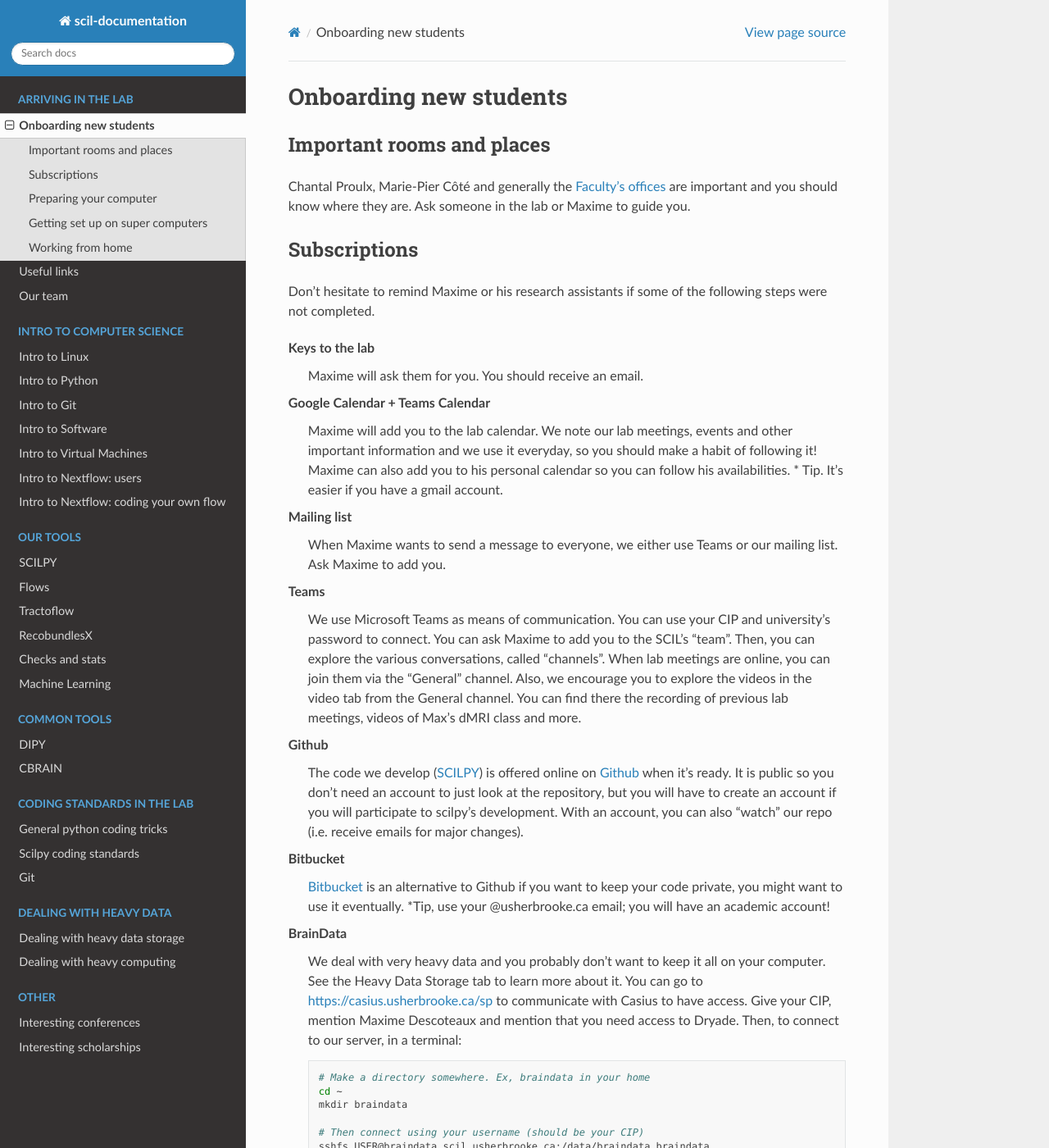
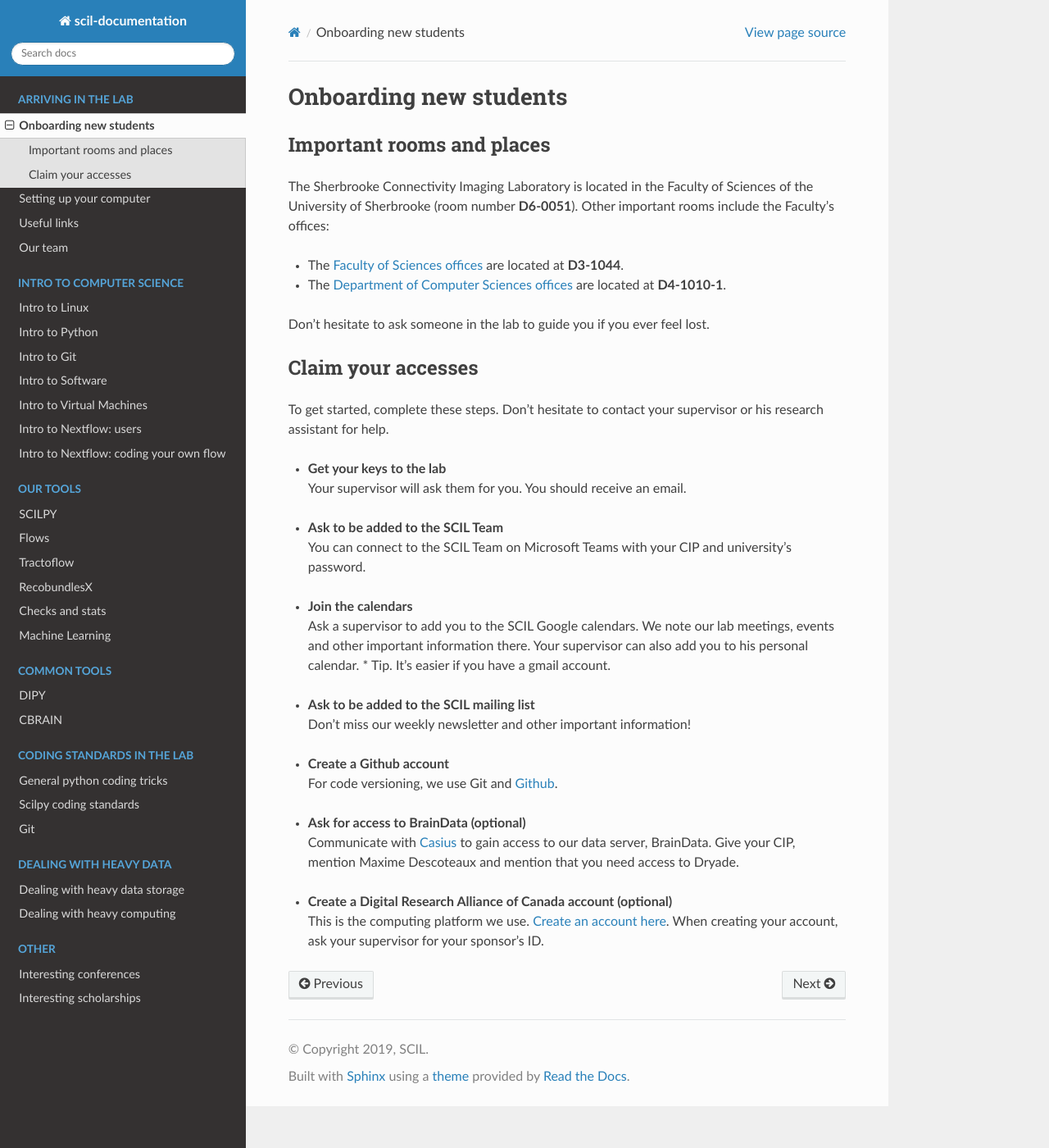
Before and after one commit to scilus/scil-documentation, a Sphinx documentation site: the page built from source/arriving/welcome.rst, in a window 1280 px wide and 1400 px high. Shown: the whole window at 82% size. Built offline with Sphinx 7.4.7 and the Read the Docs theme 2.0.0, drawn with Linux system fonts in a browser that asks for light colours; some of the changed text lies outside the part shown.

Commit message:
Refactor onboarding and split in subpages

```diff
--- a/source/arriving/welcome.rst
+++ b/source/arriving/welcome.rst
@@ -5,86 +5,35 @@ Onboarding new students
 
 Important rooms and places
 """"""""""""""""""""""""""
-Chantal Proulx, Marie-Pier Côté and generally the `Faculty’s offices <https://www.usherbrooke.ca/informatique/nous-joindre/personnel>`_ are important and you should know where they are. Ask someone in the lab or Maxime to guide you.
+The Sherbrooke Connectivity Imaging Laboratory is located in the Faculty of Sciences of the University of Sherbrooke (room number **D6-0051**). Other important rooms include the Faculty’s offices:
 
-Subscriptions
-"""""""""""""
+* The `Faculty of Sciences offices <https://www.usherbrooke.ca/sciences/nous-joindre>`_ are located at **D3-1044**.
+* The `Department of Computer Sciences offices <https://www.usherbrooke.ca/informatique/nous-joindre>`_ are located at **D4-1010-1**.
 
-Don't hesitate to remind Maxime or his research assistants if some of the following steps were not completed.
+Don't hesitate to ask someone in the lab to guide you if you ever feel lost.
 
-Keys to the lab
-    Maxime will ask them for you. You should receive an email.
+Claim your accesses
+"""""""""""""""""""
 
-Google Calendar + Teams Calendar
-    Maxime will add you to the lab calendar. We note our lab meetings, events and other important information and we use it everyday, so you should make a habit of following it! Maxime can also add you to his personal calendar so you can follow his availabilities.  * Tip. It's easier if you have a gmail account.
+To get started, complete these steps. Don't hesitate to contact your supervisor or his research assistant for help.
 
-Mailing list
-    When Maxime wants to send a message to everyone, we either use Teams or our mailing list. Ask Maxime to add you.
+* | **Get your keys to the lab**
+  | Your supervisor will ask them for you. You should receive an email.
 
-Teams
-    We use Microsoft Teams as means of communication. You can use your CIP and university's password to connect. You can ask Maxime to add you to the SCIL's "team". Then, you can explore the various conversations, called "channels". When lab meetings are online, you can join them via the "General" channel. Also, we encourage you to explore the videos in the video tab from the General channel. You can find there the recording of previous lab meetings, videos of Max's dMRI class and more.
+* | **Ask to be added to the SCIL Team**
+  | You can connect to the SCIL Team on Microsoft Teams with your CIP and university's password.
 
-Github
-    The code we develop (:ref:`ref_scilpy`) is offered online on `Github <https://github.com/>`_ when it's ready. It is public so you don't need an account to just look at the repository, but you will have to create an account if you will participate to scilpy's development. With an account, you can also "watch" our repo (i.e. receive emails for major changes).
+* | **Join the calendars**
+  | Ask a supervisor to add you to the SCIL Google calendars. We note our lab meetings, events and other important information there. Your supervisor can also add you to his personal calendar. * Tip. It's easier if you have a gmail account.
 
-Bitbucket
-    `Bitbucket <https://bitbucket.org/>`_ is an alternative to Github if you want to keep your code private, you might want to use it eventually. \*Tip, use your @usherbrooke.ca email; you will have an academic account!
+* | **Ask to be added to the SCIL mailing list**
+  | Don't miss our weekly newsletter and other important information!
 
-BrainData
-    We deal with very heavy data and you probably don't want to keep it all on your computer. See the Heavy Data Storage tab to learn more about it. You can go to https://casius.usherbrooke.ca/sp to communicate with Casius to have access. Give your CIP, mention Maxime Descoteaux and mention that you need access to Dryade. Then, to connect to our server, in a terminal:
+* | **Create a Github account**
+  | For code versioning, we use Git and `Github <https://github.com/>`_.
 
-    .. code-block:: sh
+* | **Ask for access to BrainData (optional)**
+  | Communicate with `Casius <https://casius.usherbrooke.ca/sp>`_ to gain access to our data server, BrainData. Give your CIP, mention Maxime Descoteaux and mention that you need access to Dryade.
 
-        # Make a directory somewhere. Ex, braindata in your home
-        cd ~
-        mkdir braindata
-
-        # Then connect using your username (should be your CIP)
-        sshfs USER@braindata.scil.usherbrooke.ca:/data/braindata braindata
-
-Compute Canada
-    This is the computing platform we use (see the Dealing with Heavy Computing tab). Create an account here: `login <https://ccdb.computecanada.ca/security/login>`_. When creating your account, you will need Maxime’s info (sponsor ID). You can ask him.
-
-Preparing your computer
-"""""""""""""""""""""""
-
-We recommend using linux, but Mac can be an option. With Windows, your life will definitely be more complicated.
-
-1. First, you should work in a virtual environment to avoid breaking your python installation. See the :ref:`ref_venvs`.
-
-2. Install scilpy (see the :ref:`ref_scilpy` page). This will install Dipy too.
-
-3. You may want to install Tractoflow (see :ref:`ref_tractoflow`) or our other tools (see :ref:`ref_other_pipelines`).
-
-4. You may want to install other tools that are often useful for people in our lab (see the :doc:`here <../intro_to/explore_software>` page for MI-brain, Ants, MRtrix, FSL and Freesurfer, etc.)
-
-Getting set up on super computers
-"""""""""""""""""""""""""""""""""
-
-The first use of a computing platform can be tricky but you'll get used to it. Please see the (:ref:`ref_heavy_computing`) tab for more information and for our first-use tutorial. If your goal is to use the computing platform to run Tractoflow, you will find instructions on the :ref:`ref_tractoflow` page. Else see the :ref:`ref_other_pipelines` page.
-
-Working from home
-"""""""""""""""""
-
-    If you work from home, you might need to connect to the UdeS network. Do the following:
-
-    1) To have access to scientific papers (ex, free access to many articles in Google scholar): See the VPN information below or go on the University's `library's website <https://www.usherbrooke.ca/biblio/trouver-des/articles-de-periodiques-revues-et-journaux/>`_ and click on "Outil de découverte" if your are logged in with your CIP (top-right corner, the connexion button).
-
-    2) To connect to your lab computer: Use ssh or TeamViewer (see below).
-
-VPN
-    Follow `these instructions <https://www.usherbrooke.ca/services-informatiques/repertoire/reseaux/rpv/>`_ to connect through **VPN**.
-
-SSH
-    1. Connect to the University's VPN.
-
-    2. You must know your lab computer's IP address or its University code (ex: DINF-0000-00a). (Ask casius at https://casius.usherbrooke.ca/sp if you don't know).
-
-    3. | Connect with ssh. On Linux or Mac, ssh can be simply used via the terminal. The option -X is to make sure the applications you use appear at home.
-       | `ssh -x your_cip@your_computer_IPaddress`, or
-       | `ssh -X your_cip@DINF-0000-00a.dinf.fsci.usherbrooke.ca`.
-
-       On Windows, you can use MobaXterm. Download it, then click on Session, SSH. In Remote host, enter your IP address. In Advanced SSH settings, make sure the X11-Forwarding button is clicked.
-
-TeamViewer
-    You can use **screen sharing** software such as TeamViewer. You must first install TeamViewer while you are at the University and note the ID and password. Then you can install TeamViewer at home.
+* | **Create a Digital Research Alliance of Canada account (optional)**
+  | This is the computing platform we use. `Create an account here <https://ccdb.computecanada.ca/security/login>`_. When creating your account, ask your supervisor for your sponsor's ID.
--- a/source/index.rst
+++ b/source/index.rst
@@ -19,6 +19,7 @@ Here, you will find a summary of the tools we develop, and some clues on how we
     :caption: Arriving in the lab
 
     arriving/welcome
+    arriving/setup_computer
     arriving/useful_links
     arriving/our_team
 
--- a/source/intro_to/explore_os.rst
+++ b/source/intro_to/explore_os.rst
@@ -242,6 +242,7 @@ Advanced Commands
 -----------------
 
 Here is a few tasks with example commands:
+
 .. code-block:: bash
 
     # Iterate over all unique filenames in the directory (similar to a set)
```
Also changed, not shown: source/arriving/setup_computer.rst (added, +57 -0 lines).
